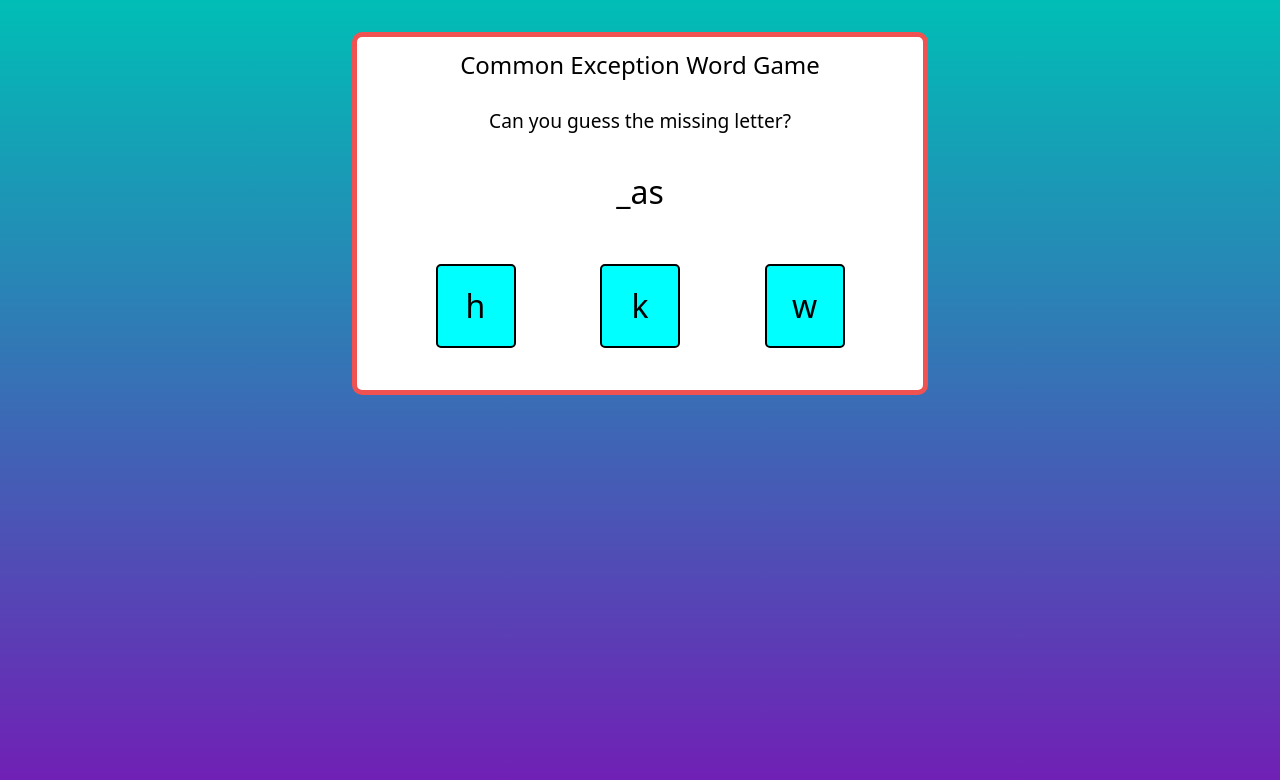
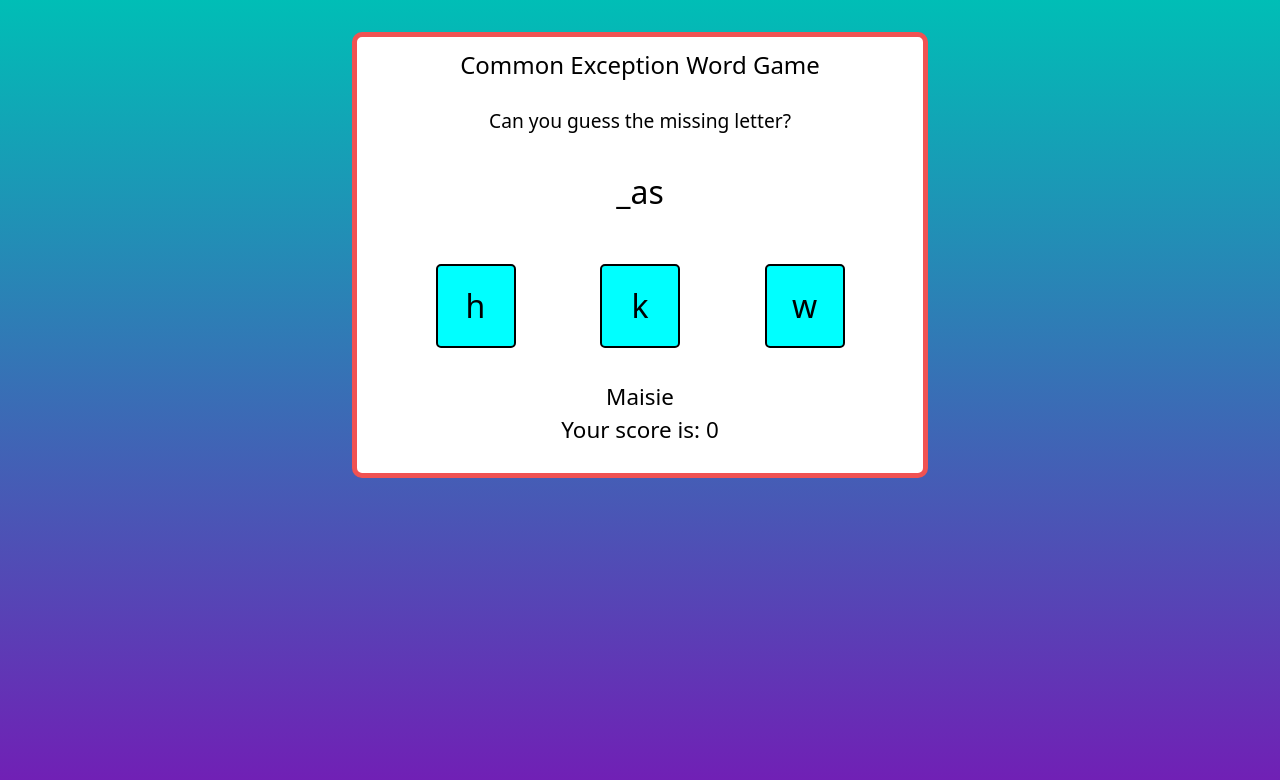
Before and after one commit to isdanryan/Common-Exception-Game, a React (Create React App) app: page / in a window 1280 px wide. Shown: the top 780 px of the page. Built offline with nearby package versions, Linux system fonts and the light colour scheme.

Commit message:
Add scores
Add score component
Create function to check the answer and update the score if its correct, then generate a new word

```diff
--- a/src/App.js
+++ b/src/App.js
@@ -1,5 +1,6 @@
 import { useState, useEffect } from "react";
 import word_lists from './words.json';
+import ScoreBoard from './components/scoreboard/score';
 
 // Function to generate a random word
 function getRandomWord(word_lists) {
@@ -53,7 +54,9 @@ function generateAnswers(letter) {
 }
 
 function App() {
+
   const [word, setWord] = useState("");
+  const [score, setScore] = useState(0);
 
   // Get the random word when the component loads
   useEffect(() => {
@@ -67,7 +70,21 @@ function App() {
 
   console.log(answers);
 
+  // Function to check the answer and update the score
+  function checkGuess(answer) {
+    console.log("Answer:", answer, " Letter:", letter)
+    if (answer === letter) {
+      // Update the score and get a new word
+      setScore(prevScore => prevScore + 1);
+      setWord(getRandomWord(word_lists));
+      console.log("You are correct!")
+    } else {
+      console.log("You are wrong!");
+    }
+  }
+
   return (
+    <>
       <div className='game-area max-w-xl'>
         <header>
           <h1 className='title'>Common Exception Word Game</h1>
@@ -80,10 +97,19 @@ function App() {
 
         <div className='letter-area'>
           {answers.map((answer, index) => (
-          <li key={index}>{answer}</li>
+            <li
+              key={index}
+              value={answer}
+              onClick={() => (checkGuess(answer))}
+            >{answer}</li>
           ))}
         </div>
+        <ScoreBoard
+          player={"Maisie"}
+          score={score} />
       </div>
+    </>
+
   );
 }
 
--- /dev/null
+++ b/src/components/scoreboard/score.css
@@ -0,0 +1,6 @@
+.score-board {
+    min-height: 60px;
+    text-align: center;
+    font-size: 1.4rem;
+    margin-bottom: 1rem;
+}
--- /dev/null
+++ b/src/components/scoreboard/score.jsx
@@ -0,0 +1,14 @@
+import './score.css';
+
+const ScoreBoard = ({ player, score }) => {
+    return (
+        <>
+            <div className="score-board">
+                <p>{player}</p>
+                <p>Your score is: {score}</p>
+            </div>
+        </>
+    )
+}
+
+export default ScoreBoard;
```
Lines whose indentation alone changed are shown as unchanged.
